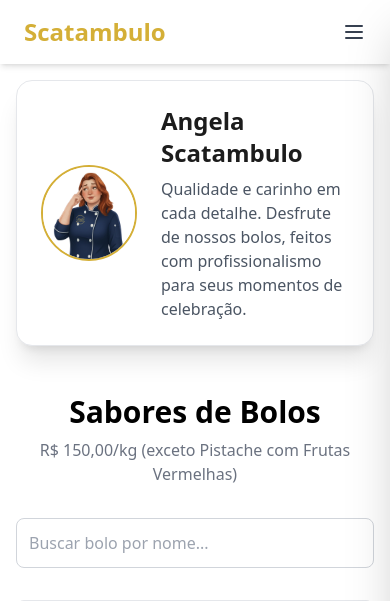
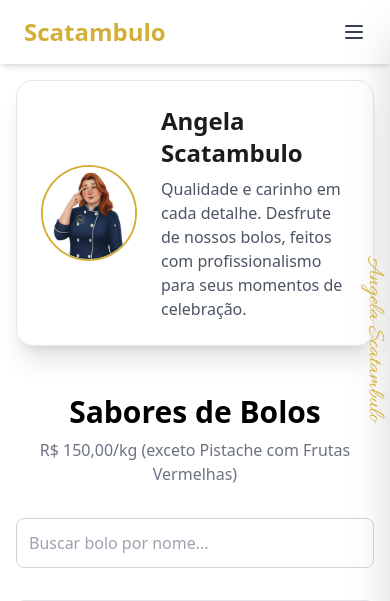
Before and after one commit to KauamedeirosHonorato/Confeitaria-Scatambulo, a plain HTML site: page menu.html in a window 390 px wide. Shown: the top 601 px of the page. Drawn offline with nearby package versions, Linux system fonts and the light colour scheme; a script that the page names is missing.

Commit message:
Feature: Place 'Angela Scatambulo' vertically on the right side of menu.html

```diff
--- a/menu.css
+++ b/menu.css
@@ -65,7 +65,10 @@
 .side-name-right {
   position: fixed;
   right: 1rem;
-  top: 1rem;
+  top: 50%;
+  transform: translateY(-50%) rotate(90deg);
+  transform-origin: right center;
+  white-space: nowrap;
   font-family: 'Allura', cursive; /* Assuming this font is intended */
   font-size: 1.5rem;
   color: #D4AF37;
@@ -77,9 +80,6 @@
   .side-tab {
     display: none;
   }
-  .side-name-right {
-    display: none; /* Hide side name on mobile too */
-  }
   .modal-content {
     max-width: 100%;
     max-height: 100%;
```
